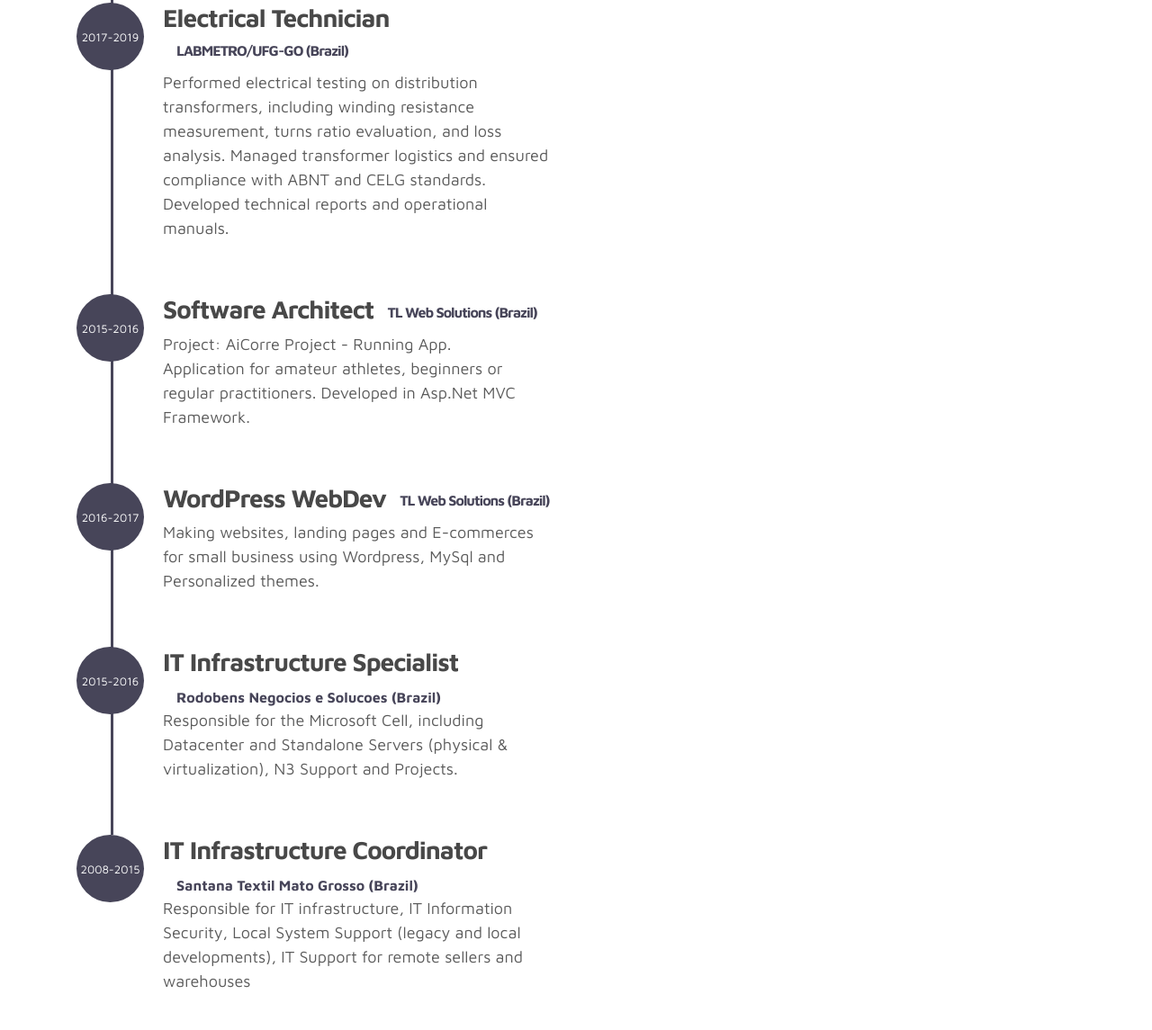
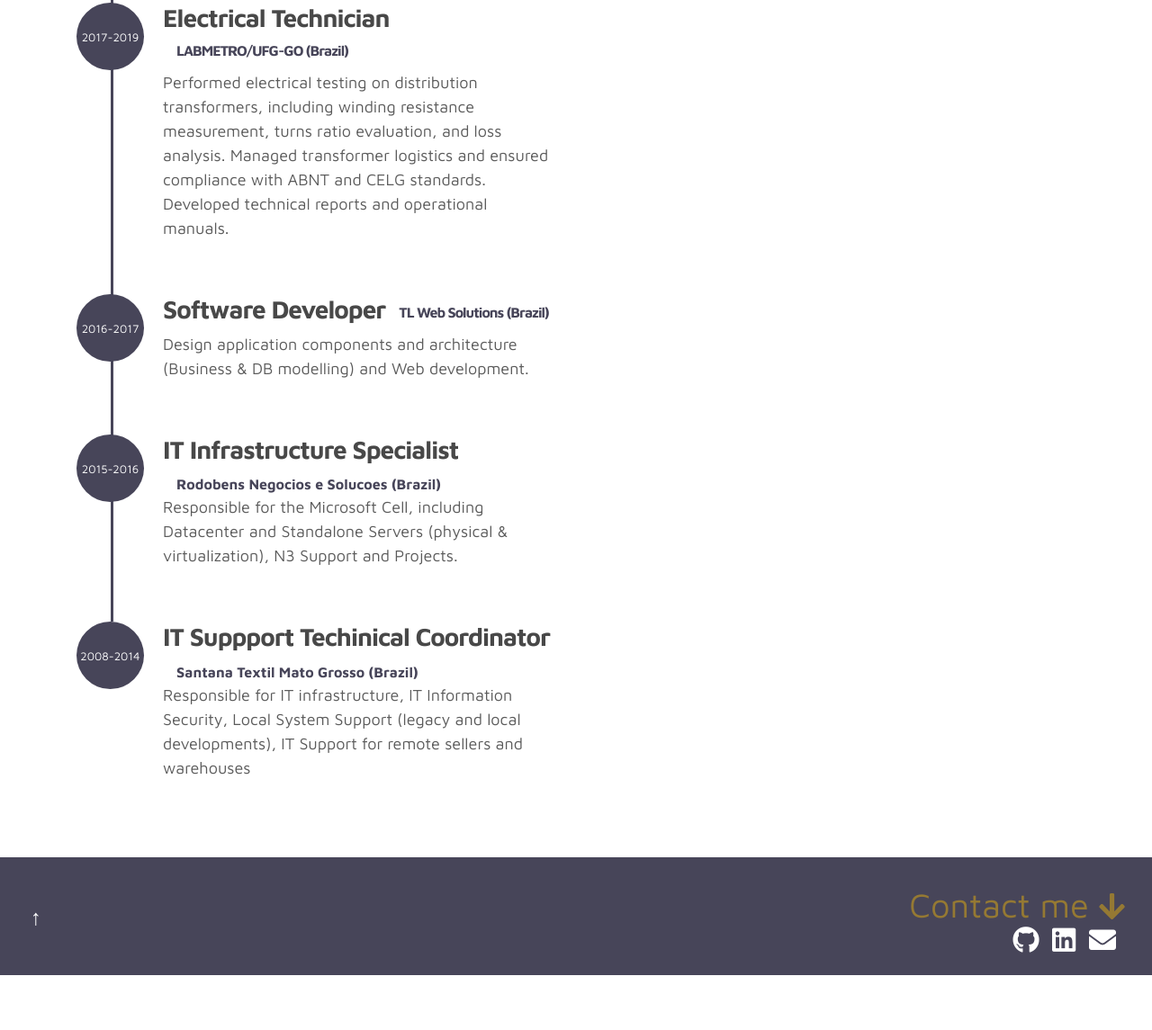
Before and after one commit to fricardo-it/fricardo-it.github.io, a plain HTML site: page index.html in a window 1280 px wide. Shown: the part 3109-4254 px from the top of the page at 90% size. After the commit the page ends 4193 px from the top, so only its background shows below. Drawn offline with Linux system fonts and the light colour scheme.

Commit message:
correct professional XP

```diff
--- a/index.html
+++ b/index.html
@@ -328,21 +328,12 @@
                       </div>
 
                         <div class="timeline-wrapper">
-                             <div class="timeline-yr">
-                                  <span><small>2015-2016</small></span>
-                             </div>
-                             <div class="timeline-info">
-                                  <h3><span>Software Architect</span><small>TL Web Solutions (Brazil)</small></h3>
-                                  <p>Project: AiCorre Project - Running App. <br>Application for amateur athletes, beginners or regular practitioners. Developed in Asp.Net MVC Framework.</p>                             </div>
-                        </div>
-
-                        <div class="timeline-wrapper">
                             <div class="timeline-yr">
                               <span><small>2016-2017</small></span>
                             </div>
                             <div class="timeline-info">
-                                <h3><span>WordPress WebDev</span><small>TL Web Solutions (Brazil)</small></h3>
-                                <p>Making websites, landing pages and E-commerces for small business using Wordpress, MySql and Personalized themes.</p>
+                                <h3><span>Software Developer</span><small>TL Web Solutions (Brazil)</small></h3>
+                                <p>Design application components and architecture (Business & DB modelling) and Web development.</p>
                             </div>
                         </div>
                         <div class="timeline-wrapper">
@@ -356,10 +347,10 @@
                       </div>
                         <div class="timeline-wrapper">
                             <div class="timeline-yr">
-                              <span><small>2008-2015</small></span>
+                              <span><small>2008-2014</small></span>
                             </div>
                             <div class="timeline-info">
-                                <h3><span>IT Infrastructure Coordinator</h3><small>Santana Textil Mato Grosso (Brazil)</small></h3>
+                                <h3><span>IT Suppport Techinical Coordinator</h3><small>Santana Textil Mato Grosso (Brazil)</small></h3>
                                 <p>Responsible for IT infrastructure, IT Information Security, Local System Support (legacy and local developments), IT Support for remote sellers and warehouses</p>
                             </div>
                         </div>
@@ -390,7 +381,7 @@
                         </div>
                         <div class="timeline-wrapper">
                           <div class="timeline-yr">
-                           <span><small>2017</small></span>
+                           <span><small>2021</small></span>
                          </div>
                           <div class="timeline-info">
                                <h3><span>MBA Project Management - PMI</span><br><small>Prominas Faculty. Sao Paulo, SP, BR.</small></h3>
```
